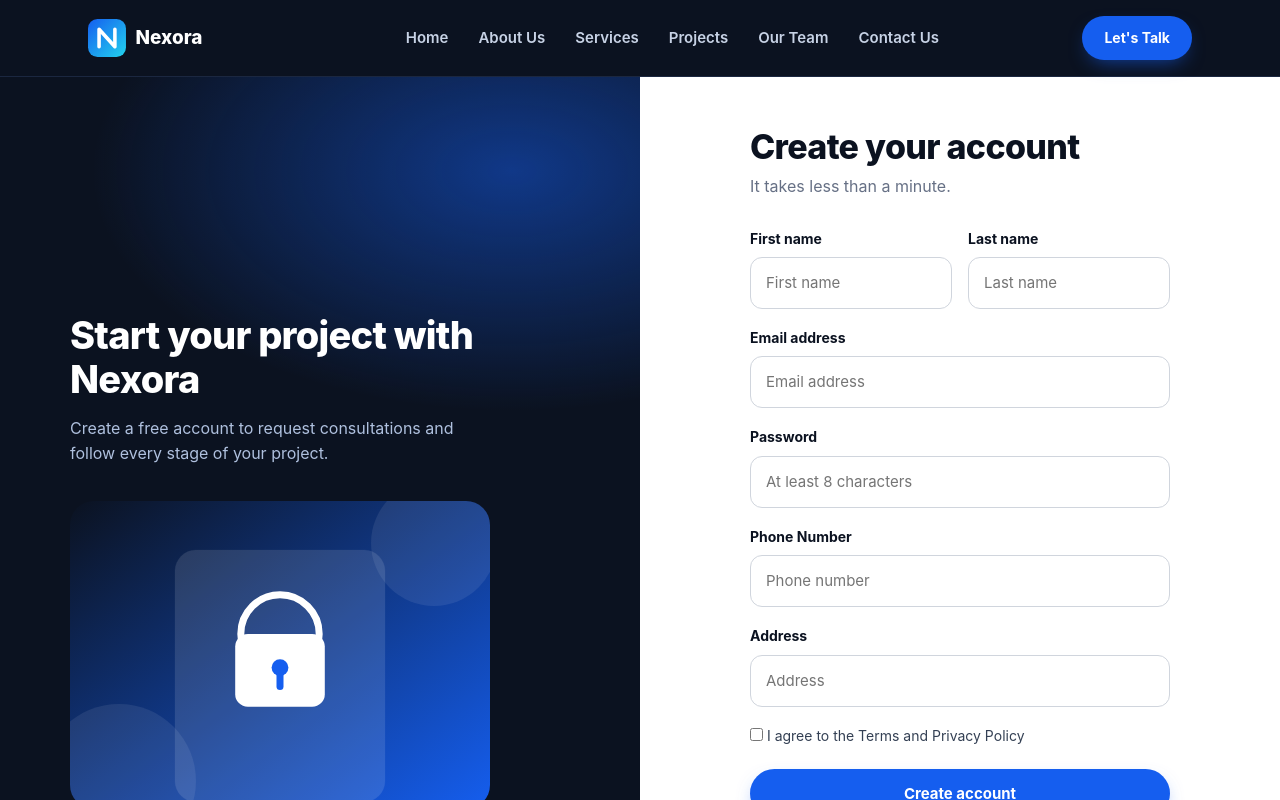
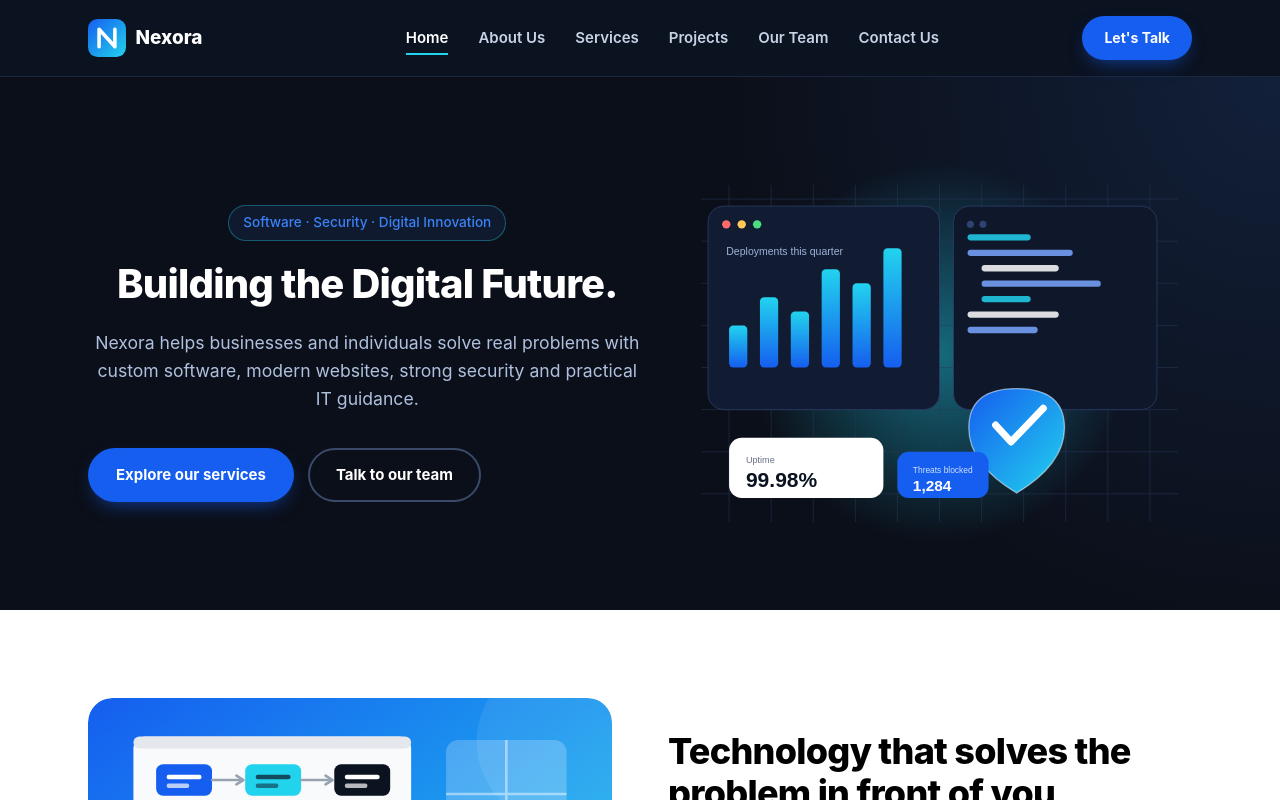
Before and after one commit to NextGen-Devlopers/Nexora-Technologies, a React (Vite) app: page / in a window 1280 px wide. Shown: the top 800 px of the page. Built offline with nearby package versions, Linux system fonts and the light colour scheme.

Commit message:
Update Nexora website components and pages

```diff
--- a/src/App.jsx
+++ b/src/App.jsx
@@ -4,14 +4,18 @@ import Home from "./Pages/Home/Home";
 import Projects from "./Pages/Projects/Projects";
 import Signup from "./Pages/Signup/Signup";
 import Signin from "./Pages/Signin/Signin";
+import Aboutus from "./Pages/Aboutus/Aboutus";
+import Services from "./Pages/Services/Services";
 
 const App = () => {
   return (
     <div>
       <Routes>
-        <Route path="/" element={<Signup />} />
-        <Route path="/Home" element={<Home />} />
+        <Route path="/" element={<Home />} />
+        <Route path="/Signup" element={<Signup />} />
         <Route path="/Projects" element={<Projects />} />
+        <Route path="/Aboutus" element={<Aboutus />} />
+        <Route path="/Services" element={<Services />} />
         <Route path="/Signin" element={<Signin />} />
       </Routes>
     </div>
--- a/src/Components/Cta/Cta.jsx
+++ b/src/Components/Cta/Cta.jsx
@@ -1,5 +1,6 @@
 import React from "react";
 import "./Cta.css";
+import { Link } from "react-router-dom";
 
 const Cta = () => {
   return (
@@ -12,9 +13,9 @@ const Cta = () => {
               Tell us about your project and we will reply within one working
               day.
             </p>
-            <a className="btn btn-cyan" href="/Contact">
+            <Link className="btn btn-cyan" to="/Contactus">
               Start a conversation
-            </a>
+            </Link>
           </div>
         </div>
       </section>
--- a/src/Components/Footer/Footer.jsx
+++ b/src/Components/Footer/Footer.jsx
@@ -1,6 +1,7 @@
 import React from "react";
 import "./Footer.css";
 import logo from "../../assets/logo-light.svg";
+import { Link } from "react-router-dom";
 
 const Footer = () => {
   return (
@@ -9,9 +10,9 @@ const Footer = () => {
         <div className="container">
           <div className="cols">
             <div>
-              <a className="logo" href="home.html">
+              <Link className="logo" to="/">
                 <img src={logo} alt="Nexora" />
-              </a>
+              </Link>
               <p>
                 Building the Digital Future. Software, security and digital
                 innovation for businesses and individuals.
--- a/src/Components/Header/Header.css
+++ b/src/Components/Header/Header.css
@@ -67,3 +67,46 @@
   padding: 9px 20px;
   font-size: 14px;
 }
+
+/* hamburger (hidden on desktop) */
+.nav .menu {
+  display: none;
+  background: none;
+  border: 0;
+  color: #fff;
+  font-size: 28px;
+  line-height: 1;
+  cursor: pointer;
+}
+
+@media (max-width: 860px) {
+  .nav .menu {
+    display: block;
+  }
+  .nav .container {
+    gap: 14px;
+  }
+  .nav .logo {
+    margin-right: auto;
+  }
+  .nav ul {
+    display: none;
+    position: absolute;
+    top: 100%;
+    left: 0;
+    right: 0;
+    flex-direction: column;
+    gap: 0;
+    background: var(--navy);
+    padding: 8px 24px 20px;
+    border-bottom: 1px solid #1b2740;
+  }
+  .nav ul.open {
+    display: flex;
+  }
+  .nav ul li a {
+    display: block;
+    padding: 14px 0;
+    border-bottom: 1px solid #1b2740;
+  }
+}
--- a/src/Components/Header/Header.jsx
+++ b/src/Components/Header/Header.jsx
@@ -1,54 +1,57 @@
-import React from "react";
+import React, { useState } from "react";
+import { Link, NavLink } from "react-router-dom";
 import "./Header.css";
 import logo from "../../assets/logo-light.svg";
 
+const links = [
+  { to: "/", label: "Home" },
+  { to: "/Aboutus", label: "About Us" },
+  { to: "/Services", label: "Services" },
+  { to: "/Projects", label: "Projects" },
+  { to: "/Ourteam", label: "Our Team" },
+  { to: "/Contactus", label: "Contact Us" },
+];
+
 const Header = () => {
+  const [open, setOpen] = useState(false);
+  const close = () => setOpen(false);
+
   return (
-    <div>
     <header className="nav">
       <div className="container">
-          <a className="logo" href="/Home">
+        <Link className="logo" to="/" onClick={close}>
           <img src={logo} alt="Company Logo" />
-          </a>
-          <ul>
-            <li>
-              <a className="" href="/Home">
-                Home
-              </a>
+        </Link>
+
+        <ul className={open ? "open" : ""}>
+          {links.map(({ to, label }) => (
+            <li key={to}>
+              <NavLink
+                to={to}
+                end={to === "/"}
+                className={({ isActive }) => (isActive ? "active" : "")}
+                onClick={close}
+              >
+                {label}
+              </NavLink>
             </li>
-            <li>
-              <a className="" href="/Aboutus">
-                About Us
-              </a>
-            </li>
-            <li>
-              <a className="" href="/Services">
-                Services
-              </a>
-            </li>
-            <li>
-              <a className="" href="/Projects">
-                Projects
-              </a>
-            </li>
-            <li>
-              <a className="" href="/Ourteam">
-                Our Team
-              </a>
-            </li>
-            <li>
-              <a className="" href="/Contactus">
-                Contact Us
-              </a>
-            </li>
+          ))}
         </ul>
-          <a className="btn btn-primary btn-sm" href="/">
+
+        <Link className="btn btn-primary btn-sm" to="/Signup" onClick={close}>
           Let's Talk
-          </a>
-          <span className="menu">&#9776;</span>
+        </Link>
+
+        <button
+          className="menu"
+          aria-label="Toggle navigation"
+          aria-expanded={open}
+          onClick={() => setOpen(!open)}
+        >
+          &#9776;
+        </button>
       </div>
     </header>
-    </div>
   );
 };
 
--- a/src/Pages/Home/Home.jsx
+++ b/src/Pages/Home/Home.jsx
@@ -1,5 +1,6 @@
 import React from "react";
 import "./Home.css";
+import { Link } from "react-router-dom";
 import Header from "../../Components/Header/Header";
 import Cta from "../../Components/Cta/Cta";
 import Footer from "../../Components/Footer/Footer";
@@ -34,12 +35,12 @@ const Home = () => {
               guidance.
             </p>
             <div className="actions">
-              <a className="btn btn-primary" href="/Services">
+              <Link className="btn btn-primary" to="/Services">
                 Explore our services
-              </a>
-              <a className="btn btn-ghost" href="/Contact">
+              </Link>
+              <Link className="btn btn-ghost" to="/Contactus">
                 Talk to our team
-              </a>
+              </Link>
             </div>
           </div>
           <img src={heroImage} alt="" />
@@ -61,9 +62,9 @@ const Home = () => {
               <li>Secure and mobile-ready from the first line of code</li>
               <li>Support after delivery</li>
             </ul>
-            <a className="link" href="/aboutus">
+            <Link className="link" to="/aboutus">
               Read our story
-            </a>
+            </Link>
           </div>
         </div>
       </section>
@@ -181,9 +182,9 @@ const Home = () => {
             </div>
           </div>
           <p style={{ marginTop: "28px" }}>
-            <a className="btn btn-outline" href="/Projects">
+            <Link className="btn btn-outline" to="/Projects">
               View all projects
-            </a>
+            </Link>
           </p>
         </div>
       </section>
--- a/src/Pages/Signin/Signin.jsx
+++ b/src/Pages/Signin/Signin.jsx
@@ -52,7 +52,7 @@ const Signin = () => {
       setLoading(false);
       // handle successful login
       setMessage("LOGIN SUCCESSFUL!");
-      navigate("/Home");
+      navigate("/");
       console.log(response);
     } catch (error) {
       setError("Invalid email or password");
@@ -138,7 +138,7 @@ const Signin = () => {
                 Keep me signed in
               </label>
 
-              <a href="/forgot-password">Forgot password?</a>
+              <Link to="/Signup">Forgot password?</Link>
             </div>
 
             <button
@@ -172,7 +172,7 @@ const Signin = () => {
             </div>
 
             <p className="sw">
-              New to Nexora? <a href="/Signup">Create an account</a>
+              New to Nexora? <Link to="/Signup">Create an account</Link>
             </p>
           </form>
         </div>
--- a/src/Pages/Signup/Signup.jsx
+++ b/src/Pages/Signup/Signup.jsx
@@ -59,7 +59,7 @@ const Signup = () => {
         payload,
       );
       setMessage("Registration successful! Redirecting...");
-      setTimeout(() => navigate("/Home"), 1500);
+      setTimeout(() => navigate("/"), 1500);
     } catch (err) {
       console.log("Status:", err.response?.status);
       console.log("Server said:", err.response?.data);
@@ -202,7 +202,7 @@ const Signup = () => {
               <span className="btn btn-sm">GitHub</span>
             </div>
             <p className="sw">
-              Already have an account? <a href="/Signin">Sign in</a>
+              Already have an account? <Link to="/Signin">Sign in</Link>
             </p>
           </form>
         </div>
```
Also changed, not shown: src/Pages/Services/Services.css (+103 -26 lines). Lines whose indentation alone changed are shown as unchanged.
